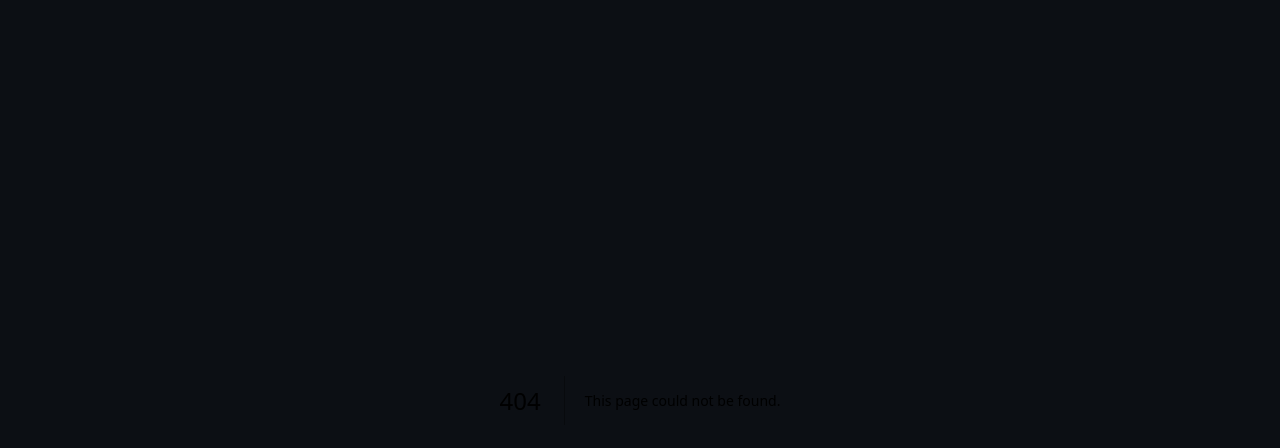
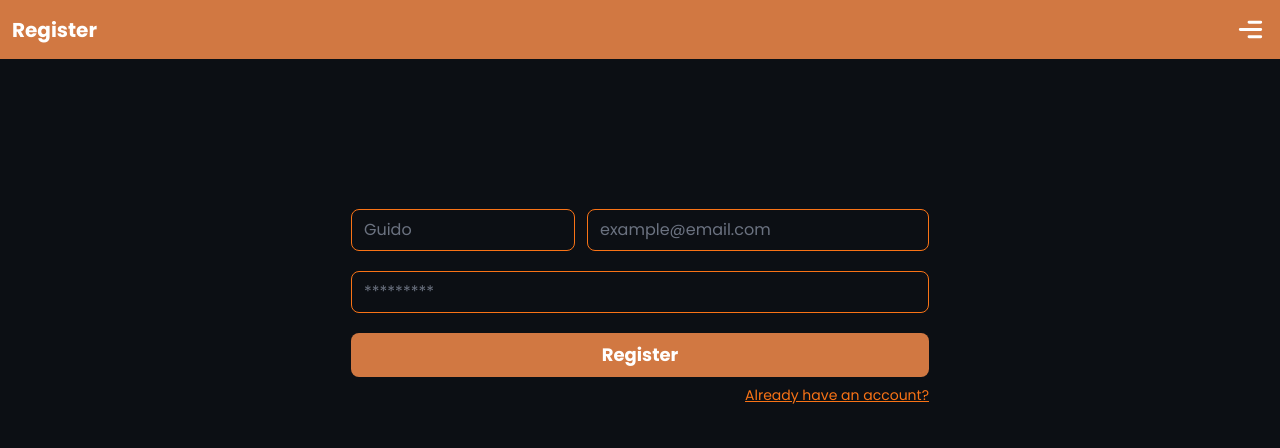
Before and after one commit to Guidotss/Coffee-Shop-Front, a Next.js app: page /auth/register in a window 1280 px wide. Before the commit this address had no page. Shown: the top 448 px of the page. Built offline with nearby package versions, Linux system fonts and the light colour scheme.

Commit message:
Terminando estilos de formularios de registro y login

```diff
--- /dev/null
+++ b/src/app/auth/[method]/page.tsx
@@ -0,0 +1,26 @@
+import { MenuIcon } from "@/common/ui";
+import { LoginForm } from "../components/LoginForm";
+import { RegisterForm } from "../components/RegisterForm";
+
+interface Props {
+  params: {
+    method: string;
+  };
+}
+export default function AuthMethodPage({ params }: Props) {
+  return (
+    <main className="w-full flex flex-col items-center justify-center">
+      <header className="w-full flex justify-between items-center bg-primaryOrangeHex p-3">
+        <h1 className="text-white font-semibold text-xl">
+          {params.method === "register" ? "Register" : "Login"}
+        </h1>
+        <i className="cursor-pointer">
+          <MenuIcon />
+        </i>
+      </header>
+      <section className="flex items-center justify-center min-h-[60vh]">
+        {params.method === "register" ? <RegisterForm /> : <LoginForm />}
+      </section>
+    </main>
+  );
+}
--- /dev/null
+++ b/src/app/auth/components/LoginForm.tsx
@@ -0,0 +1,31 @@
+import Link from "next/link";
+
+export const LoginForm = () => {
+  return (
+    <form className="w-[450px] md:w-[30vw] flex flex-col items-center justify-center">
+      <div className="mt-4 flex flex-col gap-5 w-full">
+        <input
+          className="py-2 px-3 bg-transparent border-[1px] border-orange-500 w-66 rounded-lg text-gray-300 placeholder-gray-500 outline-none focus:border-blue-500 transition-colors duration-300 ease-in-out"
+          type="email"
+          placeholder="example@email.com"
+        />
+        <input
+          className="py-2 px-3 bg-transparent border-[1px] border-orange-500 w-66 rounded-lg text-gray-300 placeholder-gray-500 outline-none focus:border-blue-500 transition-colors duration-300 ease-in-out"
+          type="password"
+          placeholder="*********"
+        />
+        <button className="bg-primaryOrangeHex py-2 rounded-lg hover:bg-opacity-80 transition-all duration-300">
+          <span className="text-white font-semibold text-lg">Login</span>
+        </button>
+      </div>
+      <div className="w-full flex justify-end items-center mt-2 gap-2 text-orange-500">
+        <Link
+          href={"/auth/register"}
+          className="text-sm underline hover:opacity-80 transition-all duration-300"
+        >
+          Don{"'"}t have an account?{" "}
+        </Link>
+      </div>
+    </form>
+  );
+};
--- /dev/null
+++ b/src/app/auth/components/RegisterForm.tsx
@@ -0,0 +1,35 @@
+import Link from "next/link";
+
+export const RegisterForm = () => {
+  return (
+    <form className="w-full flex flex-col items-center justify-center">
+      <div className="mt-4 flex flex-col gap-5">
+        <div className="flex items-center gap-3">
+          <input
+            className="py-2 px-3 bg-transparent border-[1px] border-orange-500 w-56 rounded-lg text-gray-300 placeholder-gray-500 outline-none focus:border-blue-500 transition-colors duration-300 ease-in-out"
+            type="text"
+            placeholder="Guido"
+          />
+          <input
+            className="py-2 px-3 bg-transparent border-[1px] border-orange-500 w-66 rounded-lg text-gray-300 placeholder-gray-500 outline-none focus:border-blue-500 transition-colors duration-300 ease-in-out"
+            type="email"
+            placeholder="example@email.com"
+          />
+        </div>
+        <input
+          className="py-2 px-3 bg-transparent border-[1px] border-orange-500 w-full rounded-lg text-gray-300 placeholder-gray-500 outline-none focus:border-blue-500 transition-colors duration-300 ease-in-out"
+          type="password"
+          placeholder="*********"
+        />
+        <button className="bg-primaryOrangeHex py-2 rounded-lg hover:bg-opacity-80 transition-all duration-300">
+            <span className="text-white font-semibold text-lg">Register</span>
+        </button>
+      </div>
+      <div className="w-full flex justify-end items-center mt-2 gap-2 text-orange-500">
+        <Link href={"/auth/login"} className="text-sm underline hover:opacity-80 transition-all duration-300">
+            Already have an account?{" "}
+        </Link>
+      </div>
+    </form>
+  );
+};
--- a/src/app/auth/login/page.tsx
+++ /dev/null
@@ -1,7 +0,0 @@
-export default function LoginPage() {
-    return (
-        <main className="flex flex-col items-center flex-center">
-            <h1 className="text-4xl font-bold text-white">Login</h1>
-        </main>
-    )
-}
--- a/src/app/page.tsx
+++ b/src/app/page.tsx
@@ -3,7 +3,7 @@ import Image from 'next/image'
 export default function Home() {
   return (
     <main className="flex min-h-screen flex-col items-center justify-between p-24">
-
+      asdads
     </main>
   )
 }
--- /dev/null
+++ b/src/common/ui/Icons.tsx
@@ -0,0 +1,18 @@
+export const MenuIcon = () => (
+  <svg
+    width="35px"
+    height="35px"
+    viewBox="0 0 24 24"
+    xmlns="http://www.w3.org/2000/svg"
+  >
+    <g>
+      <path
+        d="M11 17H19M5 12H19M11 7H19"
+        stroke="#fff"
+        strokeWidth="2"
+        strokeLinecap="round"
+        strokeLinejoin="round"
+      />
+    </g>
+  </svg>
+);
--- /dev/null
+++ b/src/common/ui/index.ts
@@ -0,0 +1 @@
+export * from './Icons';
```
Also changed, not shown: package.json (+6 -5 lines), 2 other files (tests, documents, lock files or other folders).
